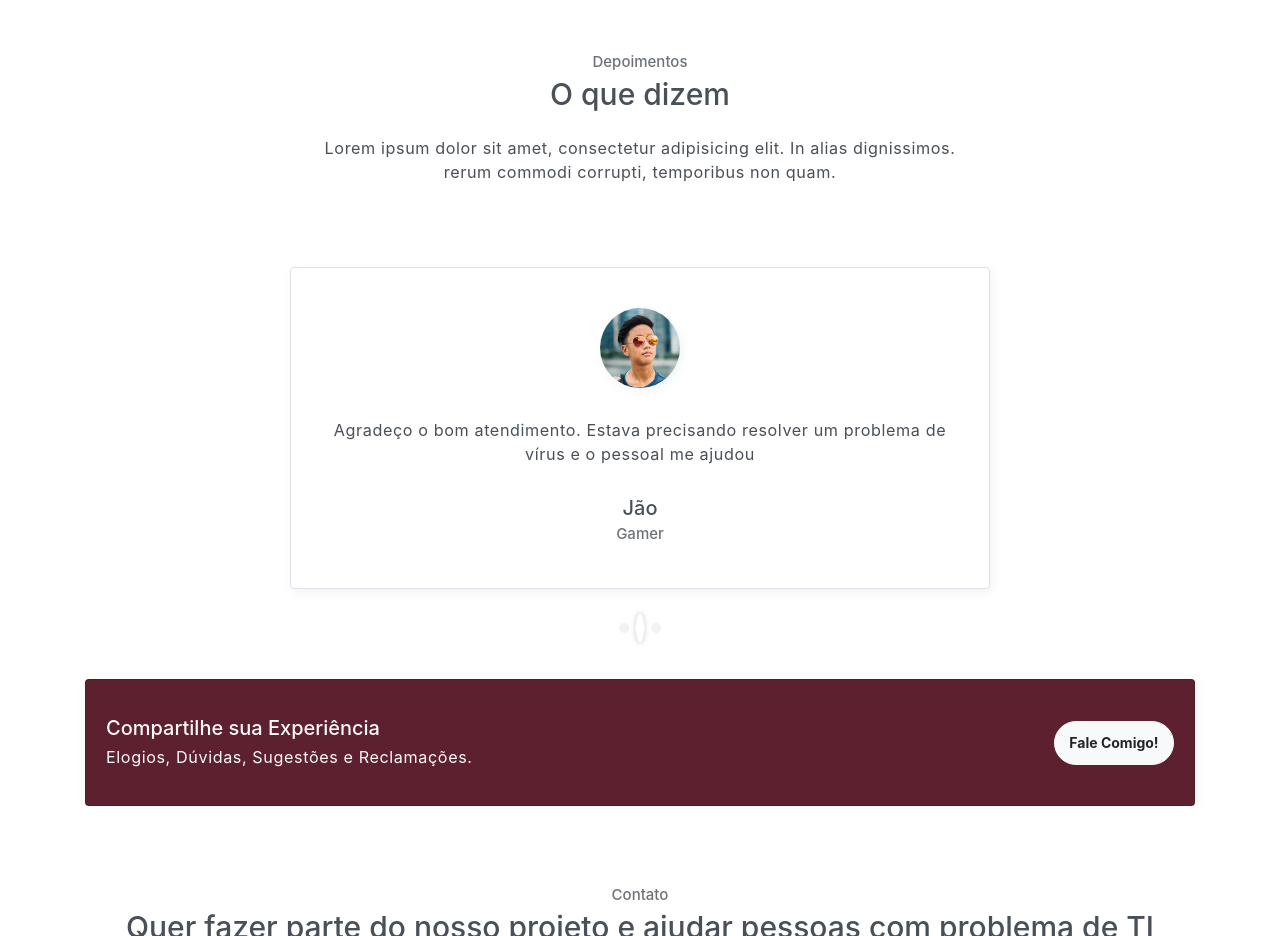
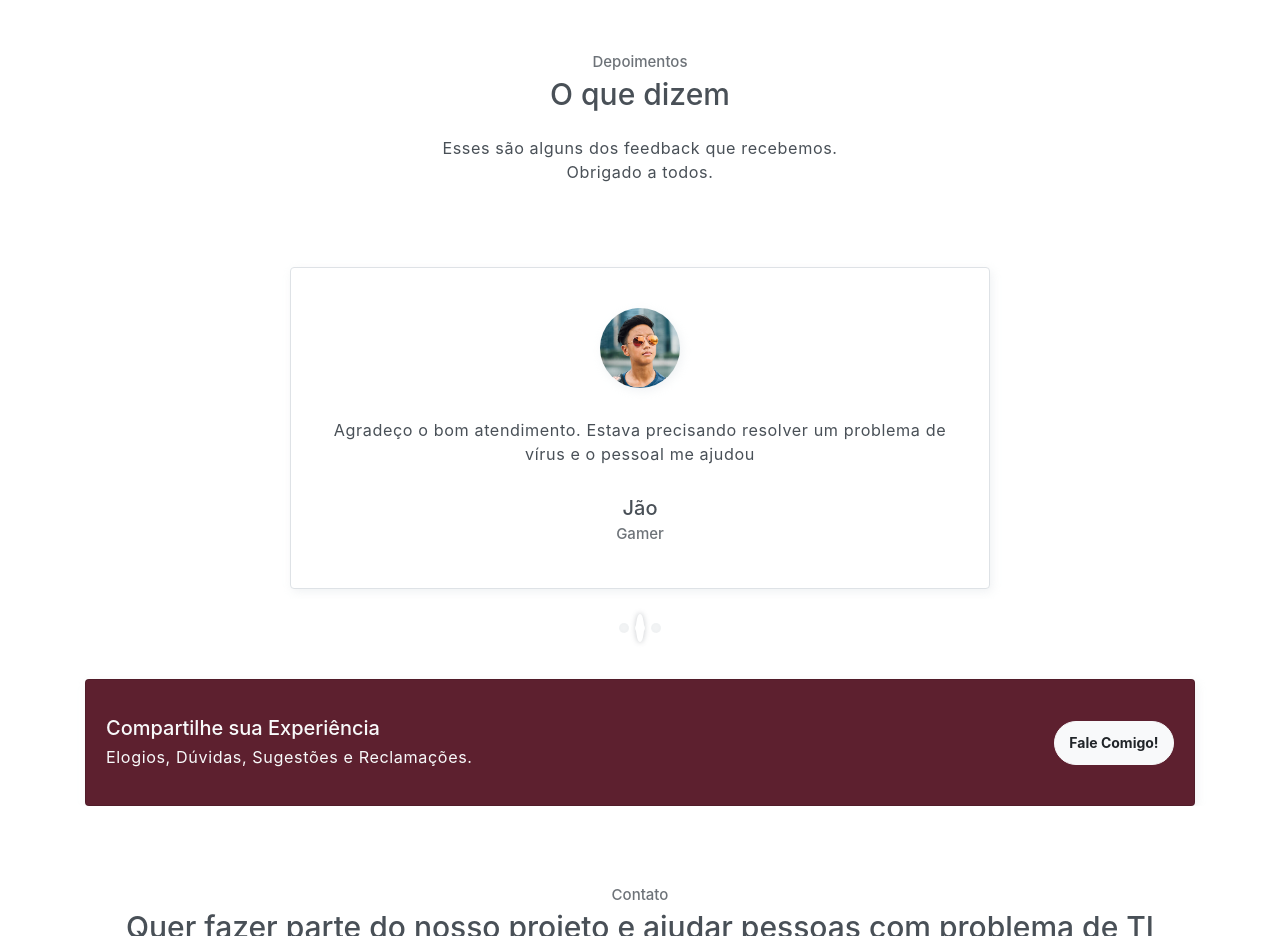
Before and after one commit to monitorcripto/monitorcripto.github.io, a plain HTML site: page index.html in a window 1280 px wide. Shown: the part 2320-3256 px from the top of the page. Drawn offline with Linux system fonts and the light colour scheme; a script that the page names is missing.

Commit message:
Update index.html

```diff
--- a/index.html
+++ b/index.html
@@ -313,8 +313,8 @@
         <div class="container text-center">
             <h6 class="subtitle">Depoimentos</h6>
             <h6 class="section-title mb-4">O que dizem</h6>
-            <p class="mb-5 pb-4">Lorem ipsum dolor sit amet, consectetur adipisicing elit. In alias dignissimos. <br>
-                rerum commodi corrupti, temporibus non quam.</p>
+            <p class="mb-5 pb-4">Esses são alguns dos feedback que recebemos. <br>
+                Obrigado a todos.</p>
 
 
             <div id="carouselExampleIndicators" class="carousel slide" data-ride="carousel">
```
